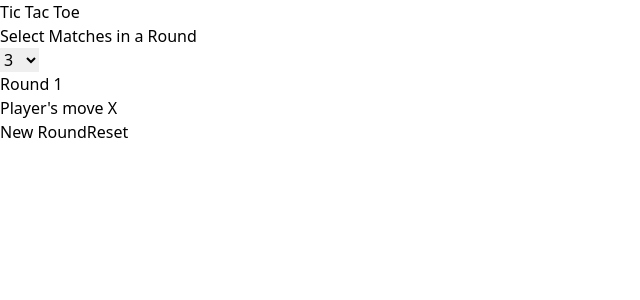
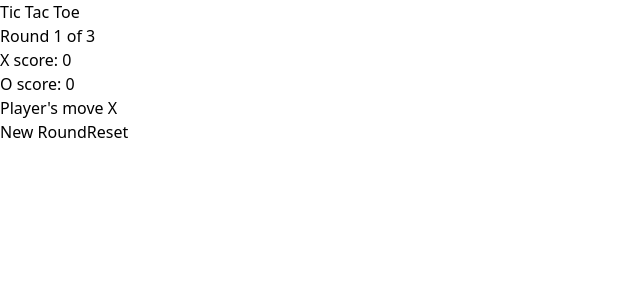
Before and after one commit to rabiulahsan/tic-tac-toe, a React (Vite) app: page / in a window 1280 px wide. Both pictures are taken after a click on the button "Start". Shown: the top 300 px of the page, without its empty margins (0-640 px from the left). Built offline with nearby package versions, Linux system fonts and the light colour scheme.

Commit message:
start and new round button functional

```diff
--- a/src/Components/Board/Board.jsx
+++ b/src/Components/Board/Board.jsx
@@ -8,7 +8,7 @@ const Board = () => {
   const [gameComplete, setGameComplete] = useState(false);
   const [scores, setScores] = useState({ xScore: 0, oScore: 0 });
   const [currentWinner, setCurrentWinner] = useState("");
-  const [rountMatches, setRoundMatches] = useState();
+  const [roundMatches, setRoundMatches] = useState();
   const [roundOpen, setRoundOpen] = useState(false);
   let [roundNumber, setRoundNumber] = useState(1);
 
@@ -71,26 +71,35 @@ const Board = () => {
   const handleReset = () => {
     setGameComplete(false);
     setBoard(Array(9).fill(null));
+
+    if (gameComplete) {
       setRoundNumber(roundNumber + 1);
+    }
+
     console.log(roundNumber);
   };
 
   const roundRef = useRef(null);
-  const handleResetRound = () => {
+  const handleNewRound = () => {
+    setScores({ xScore: 0, oScore: 0 });
     setRoundOpen(false); //TODO
     setRoundNumber(1);
+    setBoard(Array(9).fill(null));
   };
   const handleStart = () => {
     setRoundMatches(roundRef.current.value);
     setRoundOpen(true);
     setRoundNumber(1);
+    setBoard(Array(9).fill(null));
   };
-  console.log(roundOpen, rountMatches);
+  console.log(roundOpen, roundMatches);
 
   return (
     <>
       <div className="flex justify-around items-center gap-x-28">
         <div className="">
+          {!roundOpen && (
+            <>
               <p className="text-sky-100 font-semibold text-xl text-center">
                 Select Matches in a Round
               </p>
@@ -106,20 +115,29 @@ const Board = () => {
                   <option value={10}>10</option>
                 </select>
               </div>
-
-          {!roundOpen && (
               <button
                 onClick={handleStart}
                 className="px-6 py-2 text-white text-xl font-semibold rounded-sm bg-sky-500 hover:bg-sky-600"
               >
                 Start
               </button>
+            </>
           )}
 
           {roundOpen && (
-            <p className="text-sky-100 font-semibold text-xl text-center">
-              Round {roundNumber}
+            <>
+              <p className="text-sky-200 font-semibold text-2xl text-center">
+                Round {roundNumber} of {roundMatches}
               </p>
+              <div className="flex items-center justify-around flex-col mt-5">
+                <p className="text-sky-500 font-semibold text-xl text-center">
+                  X score: {scores.xScore}
+                </p>
+                <p className="text-orange-500 font-semibold text-xl text-center">
+                  O score: {scores.oScore}
+                </p>
+              </div>
+            </>
           )}
         </div>
         <div>
@@ -162,7 +180,7 @@ const Board = () => {
       </div>
       <div className="mt-[2%] flex items-center justify-center gap-x-5">
         <button
-          onClick={handleResetRound}
+          onClick={handleNewRound}
           className="px-6 py-2 text-sky-100 text-xl font-semibold rounded bg-slate-700 hover:bg-slate-600"
         >
           New Round
```
Lines whose indentation alone changed are shown as unchanged.
